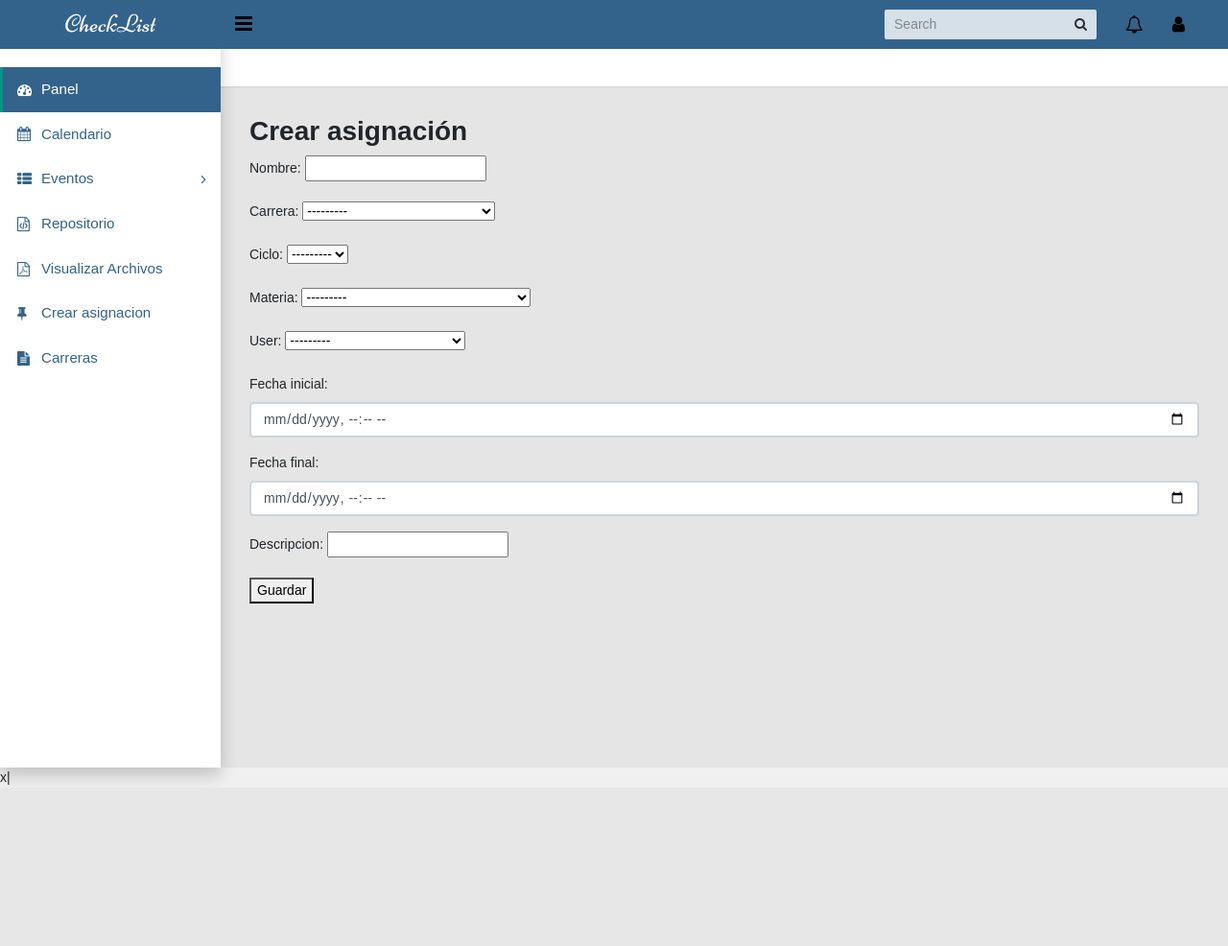
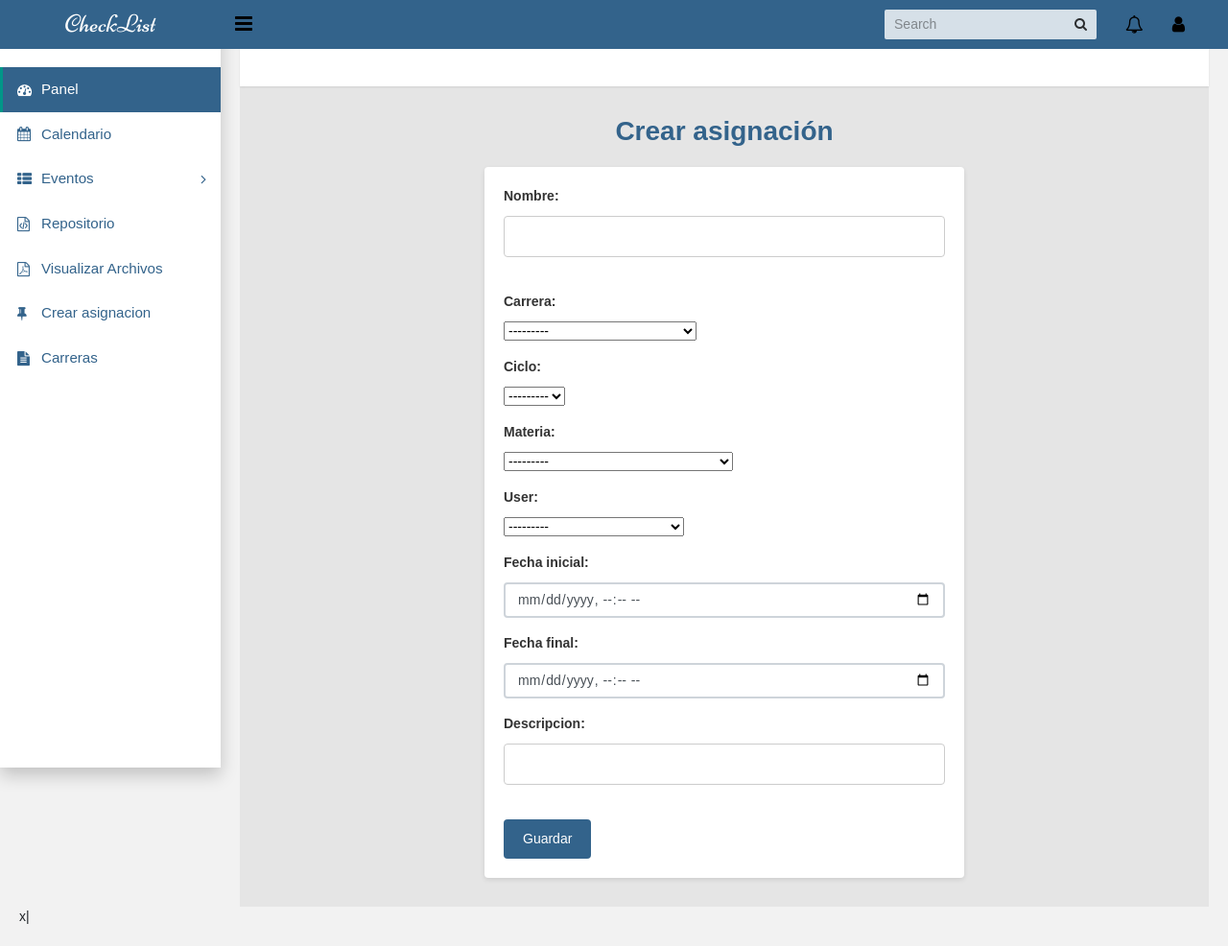
Before and after one commit to JAOC1930/Requitos_Software, a Django app: page /crear-asignacion/ in a window 1280 px wide. Shown: the whole page at 96% size. Before the commit the page ends 818 px from the top, so only its background shows below. Run offline with Django 3.2, Linux system fonts and the light colour scheme; data comes from the database, SQL or seed files in the repository; both versions use the stored data as it was after the commit; some libraries are stand-ins or nearby versions.

Commit message:
Cambios predormido

```diff
--- a/event_calendar/templates/agregar_asignacion.html
+++ b/event_calendar/templates/agregar_asignacion.html
@@ -1,13 +1,75 @@
 {% extends "base.html" %}
 
 {% block content %}
-<h2>Crear asignación</h2>
+<html>
+<head>
+    <title>Crear asignación</title>
+    <style>
+        body {
+            font-family: Arial, sans-serif;
+            margin: 20px;
+            background-color: #f2f2f2;
+        }
 
-<form method="post" enctype="multipart/form-data">
-  {% csrf_token %}
-  {{ form.as_p }}
-  <button type="submit">Guardar</button>
-</form>
+        h2 {
+            color: #33638B;
+            text-align: center;
+            margin-bottom: 20px;
+        }
 
+        form {
+            max-width: 500px;
+            margin: 0 auto;
+            padding: 20px;
+            background-color: #fff;
+            box-shadow: 0 2px 5px rgba(0, 0, 0, 0.1);
+            border-radius: 4px;
+        }
 
-{% endblock content %}
+        label {
+            display: block;
+            margin-bottom: 10px;
+            font-weight: bold;
+            color: #333;
+        }
+
+        input[type="text"],
+        input[type="file"],
+        textarea {
+            width: 100%;
+            padding: 10px;
+            margin-bottom: 20px;
+            border: 1px solid #ccc;
+            border-radius: 4px;
+        }
+
+        textarea {
+            resize: vertical;
+            height: 100px;
+        }
+
+        button[type="submit"] {
+            background-color: #33638B;
+            color: #fff;
+            border: none;
+            padding: 10px 20px;
+            border-radius: 4px;
+            cursor: pointer;
+        }
+
+        button[type="submit"]:hover {
+            background-color: #20405e;
+        }
+    </style>
+</head>
+<body>
+    <h2>Crear asignación</h2>
+
+    <form method="post" enctype="multipart/form-data">
+        {% csrf_token %}
+        {{ form.as_p }}
+        <button type="submit">Guardar</button>
+    </form>
+</body>
+</html>
+{% endblock %}
```
Also changed, not shown: event_calendar/templates/accounts/signup.html (+8 -30 lines), event_calendar/templates/archivos_subidos.html (+47 -2 lines), event_calendar/db.sqlite3, 1 other file.
